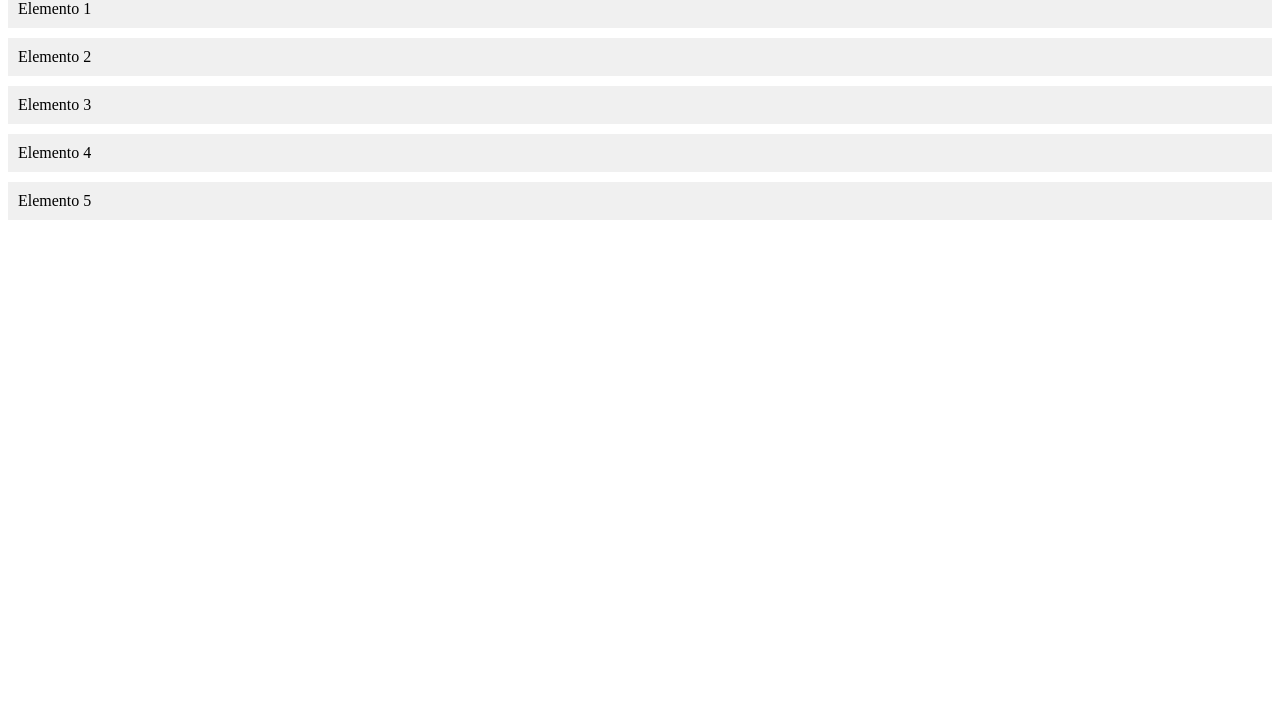
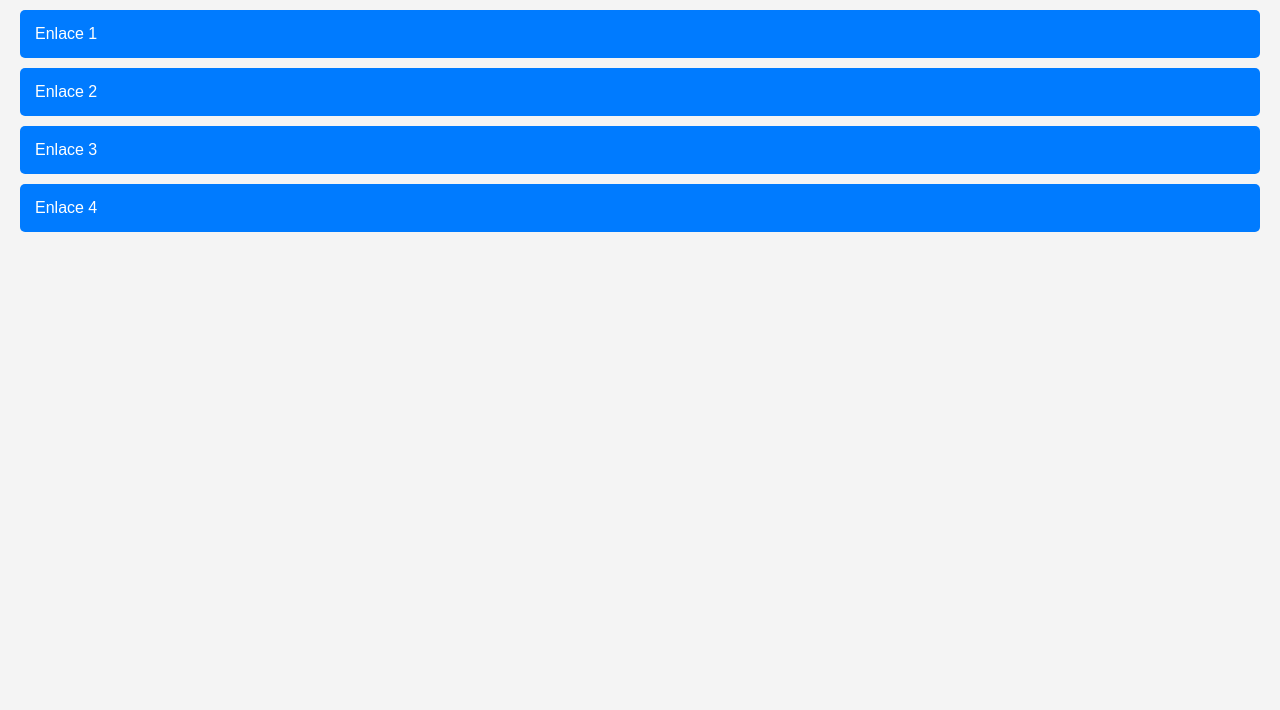
Before and after one commit to prueban3/junt55, a plain HTML site: page index.html in a window 1280 px wide. Shown: the part 90-800 px from the top of the page. Drawn offline with Linux system fonts and the light colour scheme.

Commit message:
Update index.html

```diff
--- a/index.html
+++ b/index.html
@@ -1,38 +1,46 @@
-
-
 <!DOCTYPE html>
 <html lang="es">
 <head>
     <meta charset="UTF-8">
     <meta name="viewport" content="width=device-width, initial-scale=1.0">
-    <title>Lista Interactiva</title>
+    <title>Lista de Enlaces</title>
     <style>
+        body {
+            font-family: Arial, sans-serif;
+            background-color: #f4f4f4;
+            margin: 0;
+            padding: 20px;
+        }
         ul {
             list-style-type: none;
             padding: 0;
         }
-
         li {
             margin: 10px 0;
-            padding: 10px;
-            background-color: #f0f0f0;
-            transition: transform 0.2s;
         }
-
-        li:hover {
-            transform: scale(1.2);
-            background-color: #d0d0d0;
+        a {
+            display: block;
+            padding: 15px;
+            background-color: #007BFF;
+            color: white;
+            text-decoration: none;
+            border-radius: 5px;
+            transition: background-color 0.3s;
+        }
+        a:hover {
+            background-color: #0056b3;
         }
     </style>
 </head>
 <body>
-    <h1>Lista de Elementos</h1>
+
+    <h1>Lista de Enlaces</h1>
     <ul>
-        <li>Elemento 1</li>
-        <li>Elemento 2</li>
-        <li>Elemento 3</li>
-        <li>Elemento 4</li>
-        <li>Elemento 5</li>
+        <li><a href="https://www.ejemplo1.com">Enlace 1</a></li>
+        <li><a href="https://www.ejemplo2.com">Enlace 2</a></li>
+        <li><a href="https://www.ejemplo3.com">Enlace 3</a></li>
+        <li><a href="https://www.ejemplo4.com">Enlace 4</a></li>
     </ul>
+
 </body>
 </html>
```
